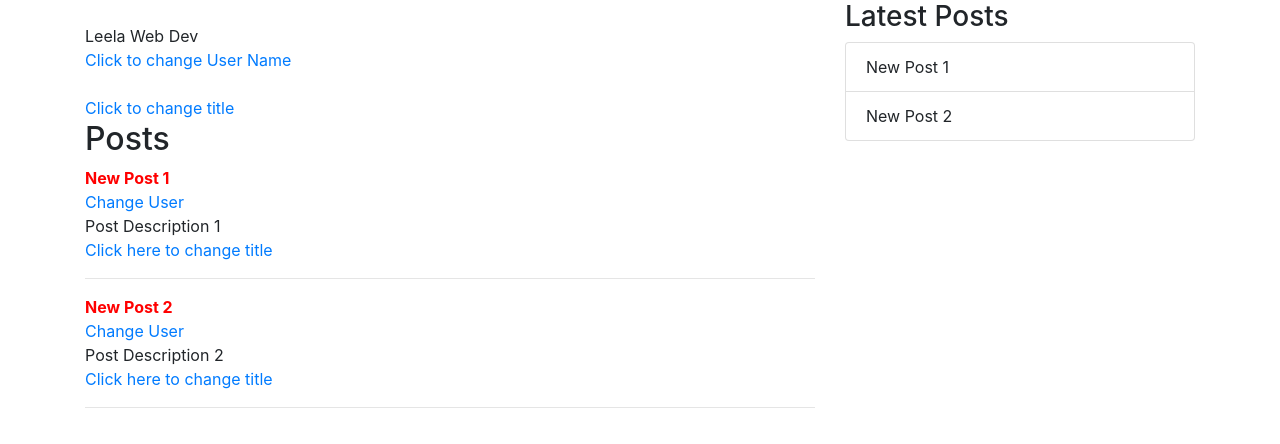
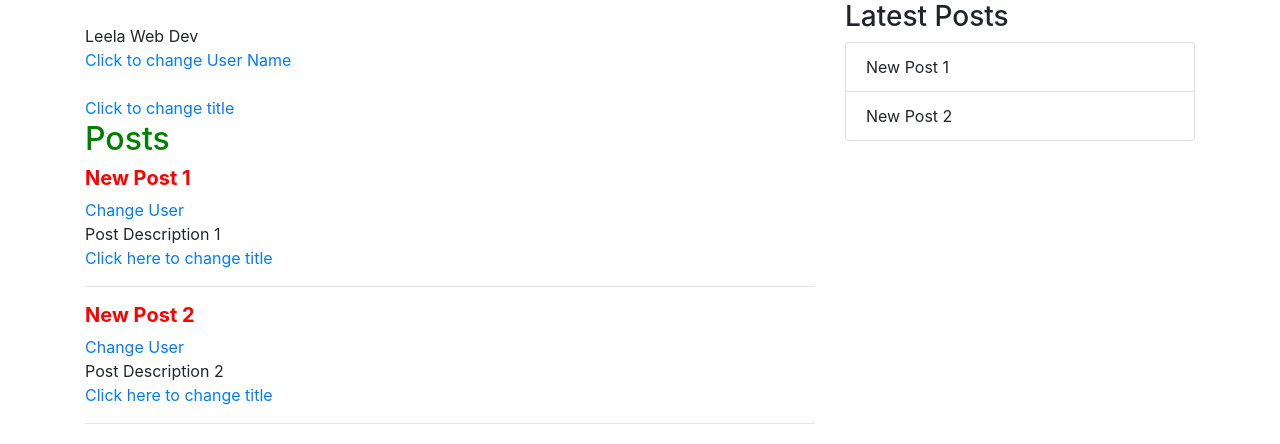
Before and after one commit to leelanarasimha/vue3-course, a Vue app in the folder vue3-project/: page / in a window 1280 px wide. Shown: the top 444 px of the page. Built offline with nearby package versions, Linux system fonts and the light colour scheme.

Commit message:
component based scoped css styles

```diff
--- a/vue3-project/src/App.vue
+++ b/vue3-project/src/App.vue
@@ -90,4 +90,8 @@ export default {
 };
 </script>
 
-<style></style>
+<style scoped>
+h2 {
+    color: green;
+}
+</style>
--- a/vue3-project/src/components/SinglePost.vue
+++ b/vue3-project/src/components/SinglePost.vue
@@ -1,6 +1,6 @@
 <template>
     <div>
-        <div class="title">{{ post.title }}</div>
+        <h2 class="title">{{ post.title }}</h2>
         <post-user></post-user>
         <div>{{ post.description }}</div>
 
@@ -47,9 +47,10 @@ export default {
 };
 </script>
 
-<style>
-.title {
+<style scoped>
+h2 {
     color: red;
+    font-size: 20px;
     font-weight: bold;
 }
 </style>
```
